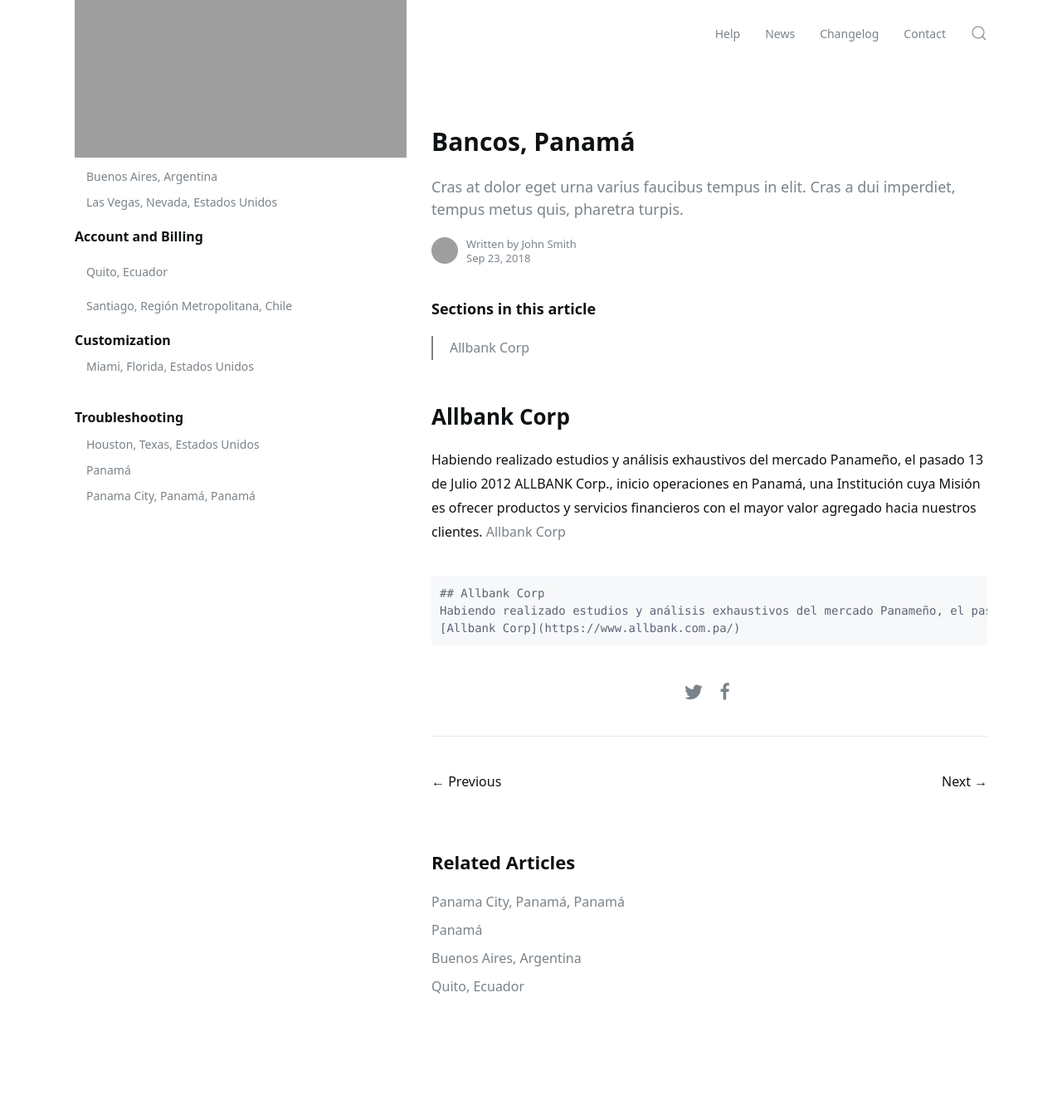
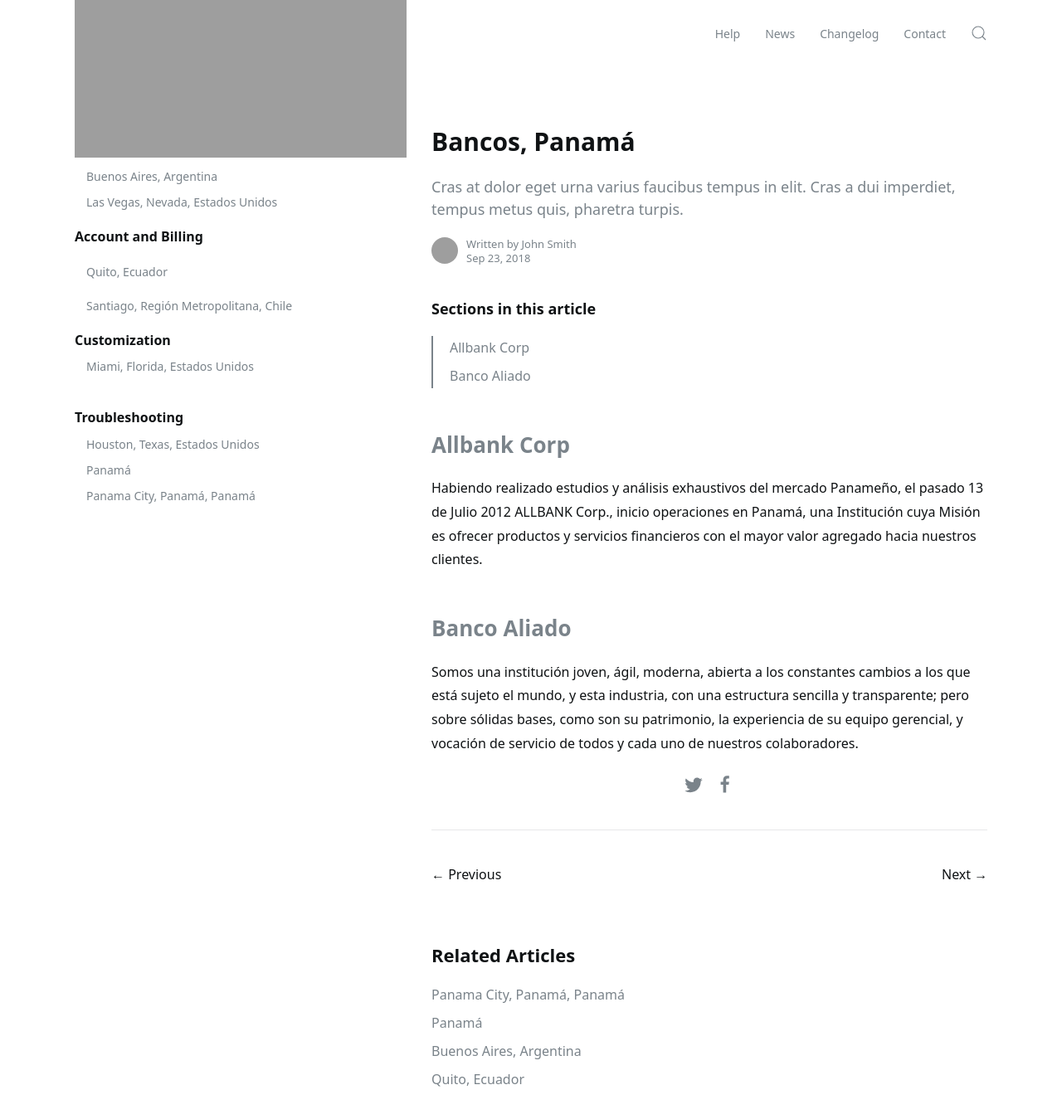
Before and after one commit to jelmii/jelmii.github.io, a Jekyll site: the page built from _docs/quickstart.md, in a window 1280 px wide and 1383 px high. Shown: the top 1349 px of the window at 83% size. Built offline with Jekyll 4.4.1, drawn with Linux system fonts in a browser that asks for light colours; grey boxes are pictures that could not be loaded.

Commit message:
Update quickstart.md

````diff
--- a/_docs/quickstart.md
+++ b/_docs/quickstart.md
@@ -12,12 +12,8 @@ tags: featured
 {:toc}
 
 
-## Allbank Corp
+## [Allbank Corp](https://www.allbank.com.pa)
 Habiendo realizado estudios y análisis exhaustivos del mercado Panameño, el pasado 13 de Julio 2012 ALLBANK Corp., inicio operaciones en Panamá, una Institución cuya Misión es ofrecer productos y servicios financieros con el mayor valor agregado hacia nuestros clientes.
-[Allbank Corp](https://www.allbank.com.pa/)
 
-```
-## Allbank Corp
-Habiendo realizado estudios y análisis exhaustivos del mercado Panameño, el pasado 13 de Julio 2012 ALLBANK Corp., inicio operaciones en Panamá, una Institución cuya Misión es ofrecer productos y servicios financieros con el mayor valor agregado hacia nuestros clientes.
-[Allbank Corp](https://www.allbank.com.pa/)
-```
+## [Banco Aliado](https://www.bancoaliado.com)
+Somos una institución joven, ágil, moderna, abierta a los constantes cambios a los que está sujeto el mundo, y esta industria, con una estructura sencilla y transparente; pero sobre sólidas bases, como son su patrimonio, la experiencia de su equipo gerencial, y vocación de servicio de todos y cada uno de nuestros colaboradores.
````
